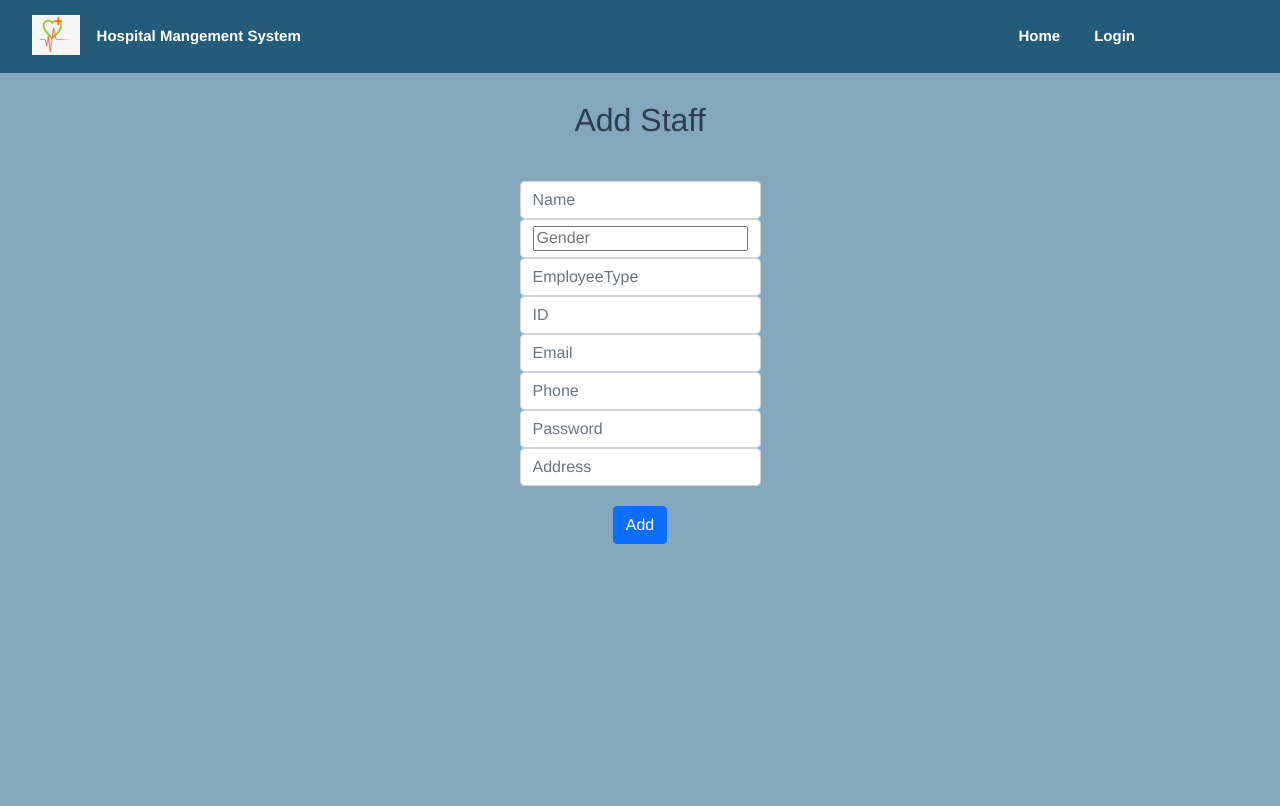
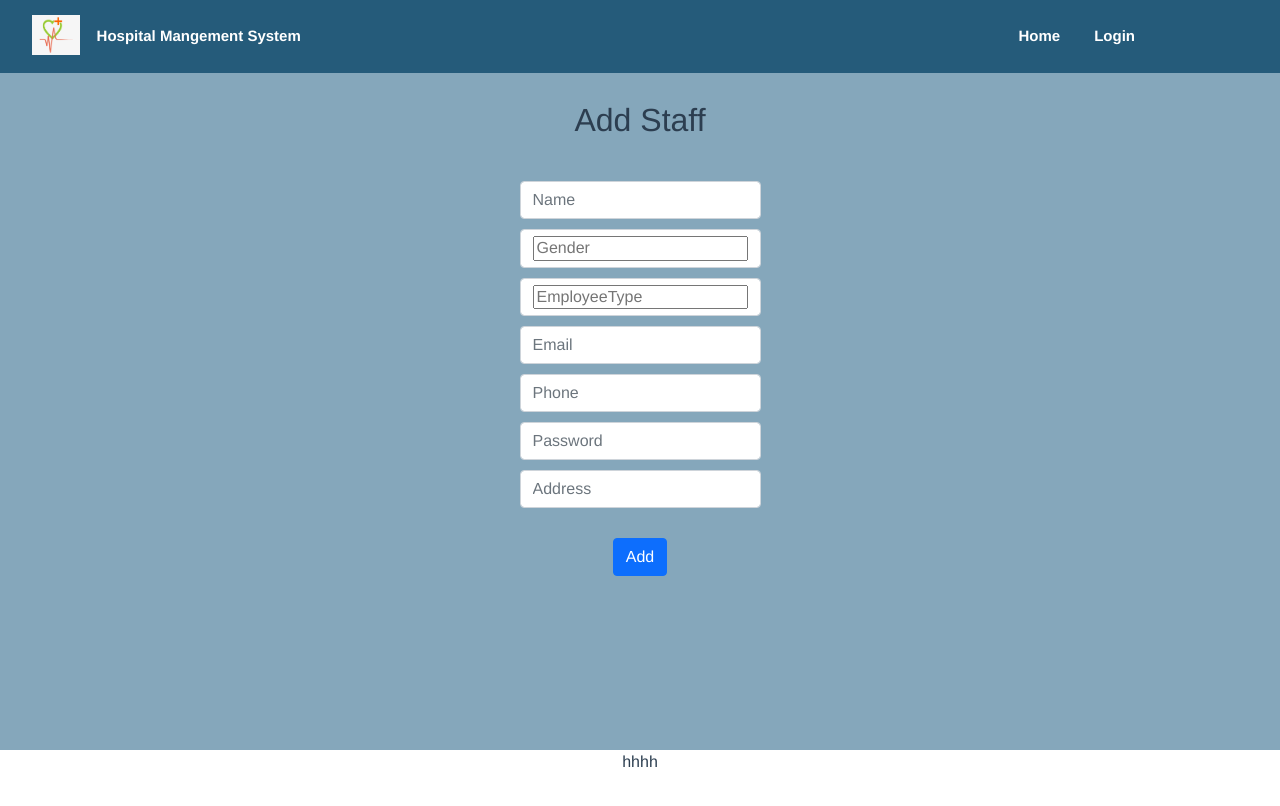
Before and after one commit to DieStrassen-KTP-EG21/Clinical-Genomics-KTP, a Vue app in the folder Genome Analyzer/FrontEnd/: page /AddStaff in a window 1280 px wide. Shown: the top 806 px of the page. Built offline with nearby package versions, Linux system fonts and the light colour scheme; a web font is replaced by a local one.

Commit message:
smoe fixs

```diff
--- a/Genome Analyzer/FrontEnd/src/modules/Staff.js
+++ b/Genome Analyzer/FrontEnd/src/modules/Staff.js
@@ -1,10 +1,19 @@
 import axios from "axios";
-import store from "../store";
 export default {
   namespaced: true,
+  state: {
+    msg:""
+  },
+  mutations: {
+    auth(state,res) {
+      state.msg=res;
+    },
+  },
   actions: {
-      addstaff({ commit }, staff) {
-        axios.defaults.headers.common["access-token"] = localStorage.getItem("access-token");
+      addstaff({commit}, staff) {
+        axios.defaults.headers.common["x-access-token"] = localStorage.getItem("access-token");
+        console.log(localStorage.getItem("access-token"));
+        console.log(staff);
         axios.post("https://genomicanalyzer.herokuapp.com/signup", {
           Name: staff.Name,
           Password: staff.Password,
@@ -16,17 +25,16 @@ export default {
         })
         .then((response) => {
           console.log(response);
-          const token = response.data.access_token;
-          console.log(token);
-          localStorage.setItem("access-token", token);
-          axios.defaults.headers.common["access-token"] = token;
-          store.dispatch("Authorization/get_user", true);
+          commit("auth","success");
         })
-        .catch((error) => {
-          console.log(error);
-          commit("auth_error", "not user by this email");
-          localStorage.removeItem("access-token");
+        .catch(err=> {
+          console.log(err);
+          commit("auth","Some Thing wrong , Please try other user Name and all fied check is it not empty");
         });
     }
   }
+  ,
+  getters: {
+    msg: (state) => state.msg,
+  },
 };
--- a/Genome Analyzer/FrontEnd/src/views/AddStaff.vue
+++ b/Genome Analyzer/FrontEnd/src/views/AddStaff.vue
@@ -32,20 +32,31 @@
               ></el-option>
 
             </el-select>
-            <input
-              type="text"
+          <el-select
+              class="form-control"
               v-model="EmployeeType"
-              class="form-control"
-              id="autoSizingInput"
               placeholder="EmployeeType"
-            />
-            <input
-              type="number"
-              v-model="ID"
-              class="form-control"
-              id="autoSizingInput"
-              placeholder="ID"
-            />
+            >
+              <el-option
+                id="opt"
+                class="form-control"
+                label="DataManager"
+                value="DataManager"
+              ></el-option>
+              <el-option
+                id="opt"
+                class="form-control"
+                label="Doctor"
+                value="Doctor"
+              ></el-option>
+               <el-option
+                id="opt"
+                class="form-control"
+                label="Nurse"
+                value="Nurse"
+              ></el-option>
+
+            </el-select>
             <input
               type="text"
               v-model="Email"
@@ -81,12 +92,13 @@
         </form>
       </div>
     </div>
+    <p> hhhh{{msg}}</p>
   </div>
 </template>
 
 <script>
 import HomeNavigation from "@/components/HomeNavigationBar.vue";
-
+import { mapGetters } from "vuex";
 export default {
   name: "AddStaff",
   components: {
@@ -95,7 +107,6 @@ export default {
   data() {
     return {
       Name: "",
-      ID: "",
       Password: "",
       Gender: "",
       Email: "",
@@ -116,10 +127,9 @@ export default {
         Phone: this.Phone,
       };
       console.log(newMember);
-      this.$store.dispatch("Authorization/addstaff", newMember);
+      this.$store.dispatch("Staff/addstaff", newMember);
       e.preventDefault();
       this.Name = "";
-      this.ID = "";
       this.Password = "";
       this.Gender = "";
       this.Email = "";
@@ -128,21 +138,18 @@ export default {
       this.Phone = "";
     },
   },
+   computed: {
+    ...mapGetters({
+      msg: "Staff/msg"
+    })
+  }
 };
 </script>
 
 <style scoped>
 .cont {
-  height: calc(200vh);
+  height: 750px;
   background-color: rgb(133, 167, 187);
-}
-.home {
-  background-repeat: no-repeat;
-  height: calc(70vh);
-  width: 100%;
-  background-position: center;
-  background-size: 100% 100%;
-  position: absolute;
 }
 .col-auto {
   margin: 20px auto;
@@ -153,5 +160,13 @@ export default {
 button {
   margin-top: 20px;
 }
+input,.form-control
+{
+  margin-bottom: 10px;
+}
+#opt
+{
+  margin-bottom: 0px;
+}
 
 </style>
```
Also changed, not shown: 1 other file (tests, documents, lock files or other folders).
